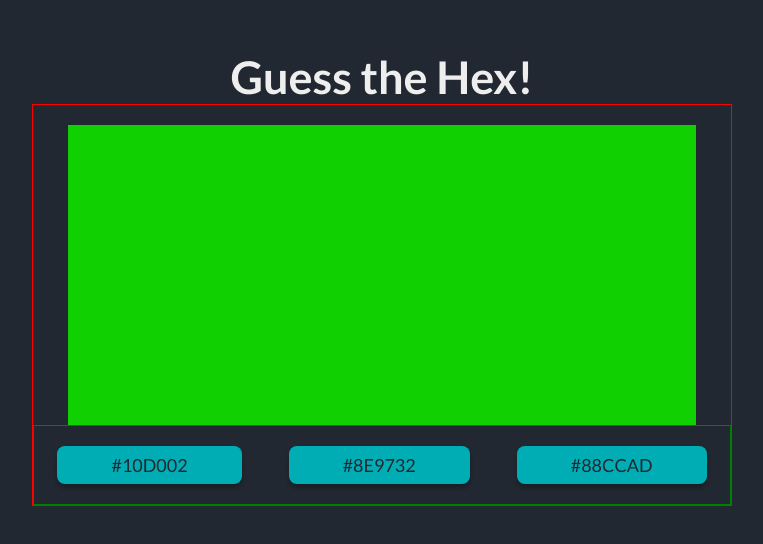
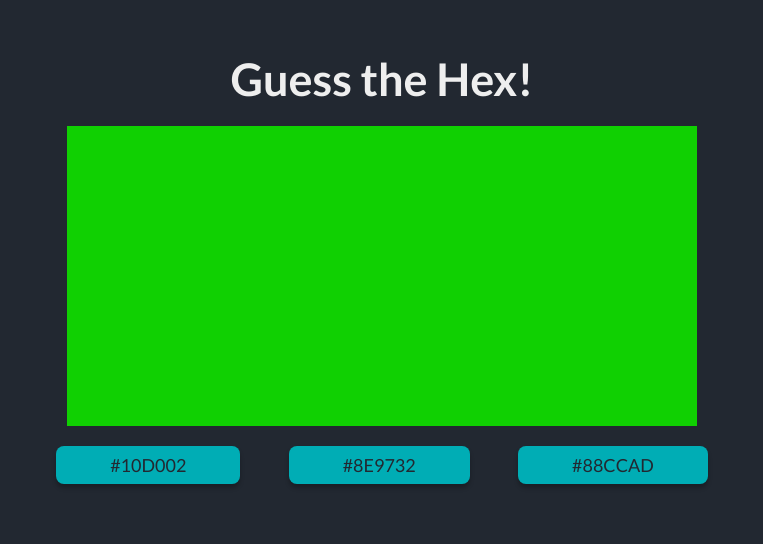
Before and after one commit to marekh19/GuessTheHex, a Next.js app: page / in a window 1280 px wide. Shown: the part 122-666 px from the top of the page, without its empty margins (258-1021 px from the left). Built offline with nearby package versions, Linux system fonts and the light colour scheme.

Commit message:
refactor: removed ugly borders

```diff
--- a/src/features/home/styled.ts
+++ b/src/features/home/styled.ts
@@ -15,12 +15,10 @@ export const Heading = styled.h1`
 export const GuessContainer = styled.main`
   width: 100%;
   max-width: 70rem;
-  border: 1px solid red;
 `
 
 export const ButtonContainer = styled.div`
   display: flex;
-  border: 1px solid green;
   align-items: center;
   justify-content: space-around;
   padding: 2rem 0;
```
